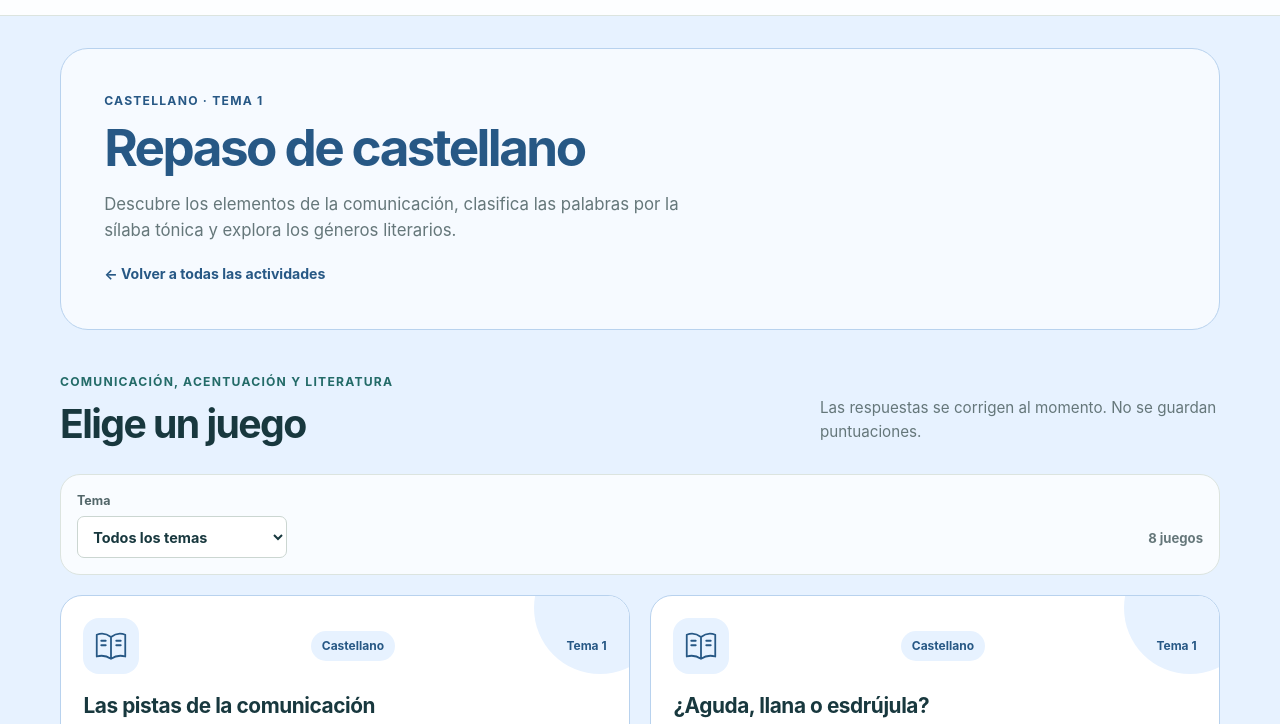
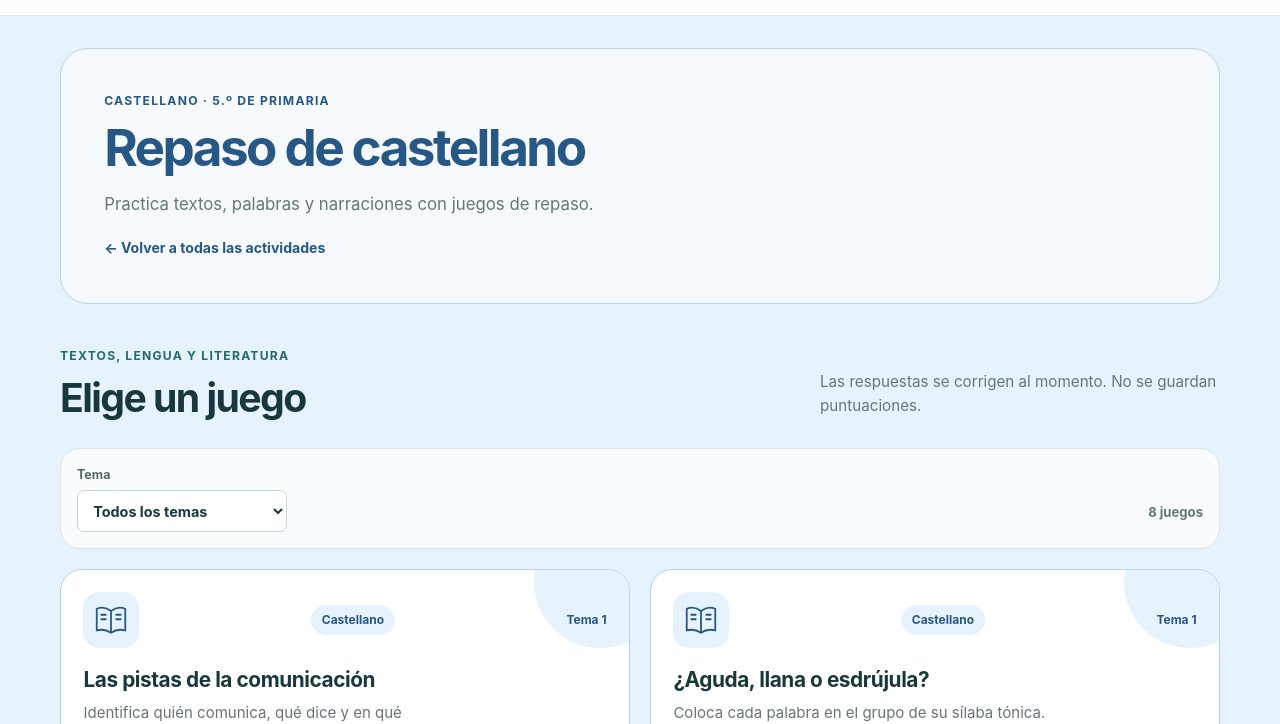
Before and after one commit to repasbonavista/repaso-primaria, a plain HTML site: page castella.html in a window 1280 px wide. Shown: the part 61-785 px from the top of the page. Drawn offline with Linux system fonts and the light colour scheme.

```diff
--- a/castella.html
+++ b/castella.html
@@ -4,7 +4,7 @@
     <meta charset="utf-8">
     <meta name="viewport" content="width=device-width, initial-scale=1">
     <meta name="theme-color" content="#e7f2ff">
-    <meta name="description" content="Juegos del tema 1 de Castellano: comunicación, acentuación y géneros literarios.">
+    <meta name="description" content="Juegos de Castellano: textos, comunicación, palabras y literatura.">
     <title>Repaso de castellano · Repassem a casa</title>
     <link rel="stylesheet" href="./styles.css">
     <script type="module" src="./app.js"></script>
@@ -26,16 +26,16 @@
 
     <main id="contingut">
       <section class="science-page-hero" aria-labelledby="castella-title">
-        <p class="eyebrow">Castellano <span aria-hidden="true">·</span> Tema 1</p>
+        <p class="eyebrow">Castellano <span aria-hidden="true">·</span> 5.º de Primaria</p>
         <h1 id="castella-title">Repaso de castellano</h1>
-        <p>Descubre los elementos de la comunicación, clasifica las palabras por la sílaba tónica y explora los géneros literarios.</p>
+        <p>Practica textos, palabras y narraciones con juegos de repaso.</p>
         <a class="back-link" href="./index.html#activitats">← Volver a todas las actividades</a>
       </section>
 
       <section class="section-block science-games" aria-labelledby="games-title">
         <div class="section-heading">
           <div>
-            <p class="eyebrow">Comunicación, acentuación y literatura</p>
+            <p class="eyebrow">Textos, lengua y literatura</p>
             <h2 id="games-title">Elige un juego</h2>
           </div>
           <p class="section-description">Las respuestas se corrigen al momento. No se guardan puntuaciones.</p>
```
